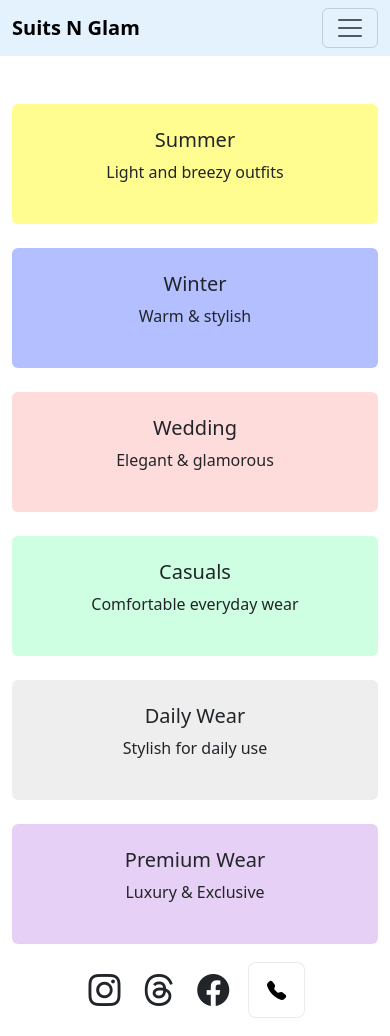
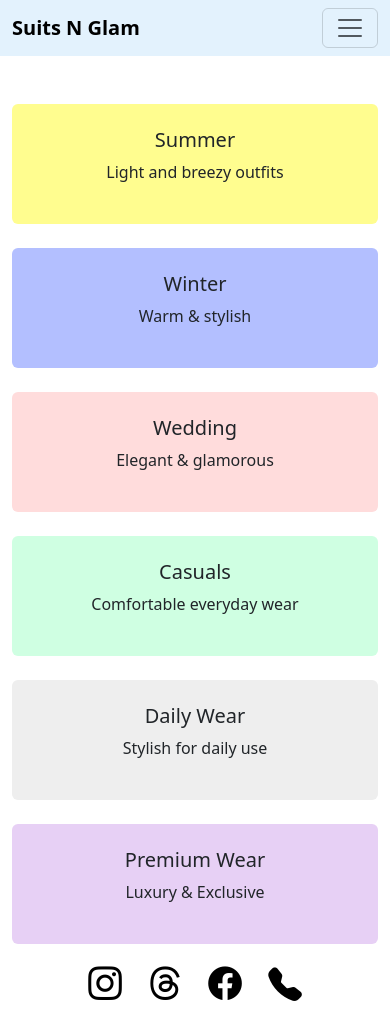
Before and after one commit to Sohreet/SuitsNGlam, a website: page public/index.html in a window 390 px wide. Drawn offline with nearby package versions, Linux system fonts and the light colour scheme.

Commit message:
Update index.html

```diff
--- a/public/index.html
+++ b/public/index.html
@@ -6,7 +6,6 @@
   <title>Suits N Glam</title>
 
   <link href="https://cdn.jsdelivr.net/npm/bootstrap@5.3.8/dist/css/bootstrap.min.css" rel="stylesheet">
-  <!-- updated bootstrap-icons version to include bi-threads -->
   <link rel="stylesheet" href="https://cdn.jsdelivr.net/npm/bootstrap-icons@1.13.1/font/bootstrap-icons.css">
 
   <style>
@@ -23,8 +22,6 @@
       cursor:pointer;
     }
     .btn-login:hover{ background-color:#ff2b1f; }
-
-    .nav-login-area { visibility: visible !important; }
 
     .home-icon{
       font-size:1.6rem;
@@ -52,59 +49,41 @@
     .dailywear{ background-color:rgb(238,238,238); }
     .premium{ background-color:rgb(231,208,245); }
 
-    /* ---- Social area: force single-line ---- */
+    /* ---- SOCIAL ICONS (ALL SAME SIZE, ONE LINE) ---- */
     .social-area {
       display: flex;
       justify-content: center;
       align-items: center;
-      gap: 24px;            /* spacing between icons */
-      flex-wrap: nowrap;    /* prevent wrapping to next line */
+      gap: 26px;
       padding: 32px 0;
+      flex-wrap: nowrap;
     }
 
-    .social-area i,
-    .social-area img {
-      font-size:2rem;
-      width:2.4rem;
-      height:2.4rem;
-      margin:0;
-      cursor:pointer;
-      transition:0.18s;
-      display:inline-flex;
-      justify-content:center;
-      align-items:center;
-      vertical-align:middle;
-    }
-    .social-area i:hover,
-    .social-area img:hover {
-      transform:scale(1.18);
-    }
-
-    .phone-btn {
-      background: #ffffff;
-      color: #000000;
-      padding: 8px;
-      border-radius: 8px;
-      text-decoration: none;
+    /* SAME STYLE FOR INSTAGRAM, THREADS, FACEBOOK, PHONE */
+    .social-icon {
+      font-size: 2.1rem;
+      width: 40px;
+      height: 40px;
       display: inline-flex;
       justify-content: center;
       align-items: center;
-      font-size: 1.6rem;
-      line-height: 1;
-      border: 1px solid rgba(0,0,0,0.08);
       cursor: pointer;
-      box-border:none;
+      transition: 0.22s ease;
+      color: #000;
+      text-decoration: none;
     }
-    .phone-btn:hover { transform: scale(1.05); }
 
-    /* Optional: make the social area horizontally scrollable on very narrow screens */
+    .social-icon:hover {
+      transform: scale(1.2);
+      opacity: 0.8;
+    }
+
     @media (max-width: 420px) {
       .social-area {
-        padding: 18px 8px;
-        gap: 16px;
         overflow-x: auto;
+        gap: 20px;
+        padding: 20px 10px;
         -webkit-overflow-scrolling: touch;
-        scroll-behavior: smooth;
       }
       .social-area::-webkit-scrollbar { display: none; }
     }
@@ -156,12 +135,8 @@
 
       <div class="nav-login-area d-flex align-items-center">
         <button id="loginBtn" class="btn-login">Login</button>
-
         <img id="accountIcon" src="" style="width:34px;height:34px;border-radius:50%;cursor:pointer;display:none;margin-left:10px;">
-
-        <span id="adminBadgeNav" style="display:none;background:#c60000;color:white;padding:4px 10px;border-radius:6px;font-weight:700;margin-left:8px;">
-          ADMIN
-        </span>
+        <span id="adminBadgeNav" style="display:none;background:#c60000;color:white;padding:4px 10px;border-radius:6px;font-weight:700;margin-left:8px;">ADMIN</span>
       </div>
 
     </div>
@@ -212,52 +187,22 @@
   </div>
 </div>
 
-<!-- SOCIAL -->
-<div class="container text-center social-area">
 
-  <i class="bi bi-instagram" title="Instagram" onclick="window.open('https://www.instagram.com/suitsnglam/', '_blank')" aria-label="Instagram"></i>
+<!-- SOCIAL ICONS (FIXED SIZE + SAME STYLE) -->
+<div class="container social-area">
 
-  <!-- THREADS FONT ICON (requires updated bootstrap-icons file above) -->
-  <i class="bi bi-threads" title="Threads" onclick="window.open('https://www.threads.net/@suitsnglam', '_blank')" aria-label="Threads"></i>
+  <i class="bi bi-instagram social-icon" onclick="window.open('https://www.instagram.com/suitsnglam/', '_blank')"></i>
 
-  <i class="bi bi-facebook" title="Facebook" onclick="window.open('https://www.facebook.com/mannishan', '_blank')" aria-label="Facebook"></i>
+  <i class="bi bi-threads social-icon" onclick="window.open('https://www.threads.net/@suitsnglam', '_blank')"></i>
 
-  <a href="tel:7814678204" class="phone-btn" aria-label="Call us" title="Call us">
-    <i class="bi bi-telephone-fill" style="font-size:1.2rem;"></i>
+  <i class="bi bi-facebook social-icon" onclick="window.open('https://www.facebook.com/mannishan', '_blank')"></i>
+
+  <a href="tel:7814678204" class="social-icon">
+    <i class="bi bi-telephone-fill"></i>
   </a>
 
 </div>
 
-<!-- MODALS + JS -->
-<div class="modal fade" id="emailLoginModal" tabindex="-1" aria-hidden="true">
-  <div class="modal-dialog modal-dialog-centered">
-    <div class="modal-content p-3">
-      <h5 class="mb-3">Login with Email</h5>
-      <input id="loginEmail" type="email" class="form-control my-2" placeholder="Email">
-      <input id="loginPass" type="password" class="form-control my-2" placeholder="Password">
-      <button class="btn btn-primary w-100 my-2" onclick="emailLogin()">Login</button>
-      <div class="text-center"><small>or</small></div>
-      <div class="d-grid gap-2 mt-2">
-        <button class="btn btn-outline-secondary" onclick="triggerGoogleLogin()">Continue with Google</button>
-      </div>
-      <p class="text-center mt-3">
-        Don't have an account? <a href="#" onclick="openRegister()">Register</a>
-      </p>
-    </div>
-  </div>
-</div>
-
-<div class="modal fade" id="registerModal" tabindex="-1" aria-hidden="true">
-  <div class="modal-dialog modal-dialog-centered">
-    <div class="modal-content p-3">
-      <h5 class="mb-3">Create Account</h5>
-      <input id="regName" type="text" class="form-control my-2" placeholder="Name">
-      <input id="regEmail" type="email" class="form-control my-2" placeholder="Email">
-      <input id="regPass" type="password" class="form-control my-2" placeholder="Password">
-      <button class="btn btn-success w-100 my-2" onclick="emailRegister()">Register</button>
-    </div>
-  </div>
-</div>
 
 <script src="https://accounts.google.com/gsi/client" async defer></script>
 <script src="https://cdn.jsdelivr.net/npm/jwt-decode/build/jwt-decode.min.js"></script>
```
